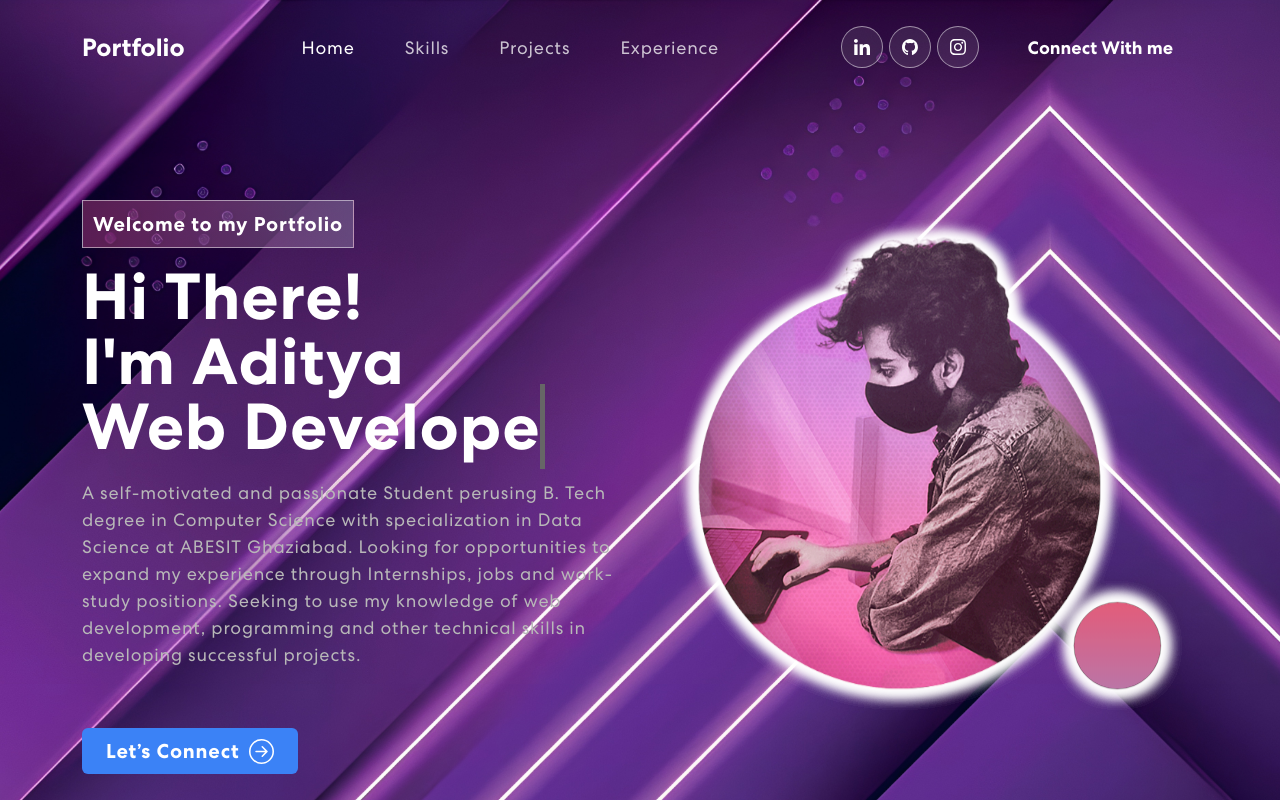
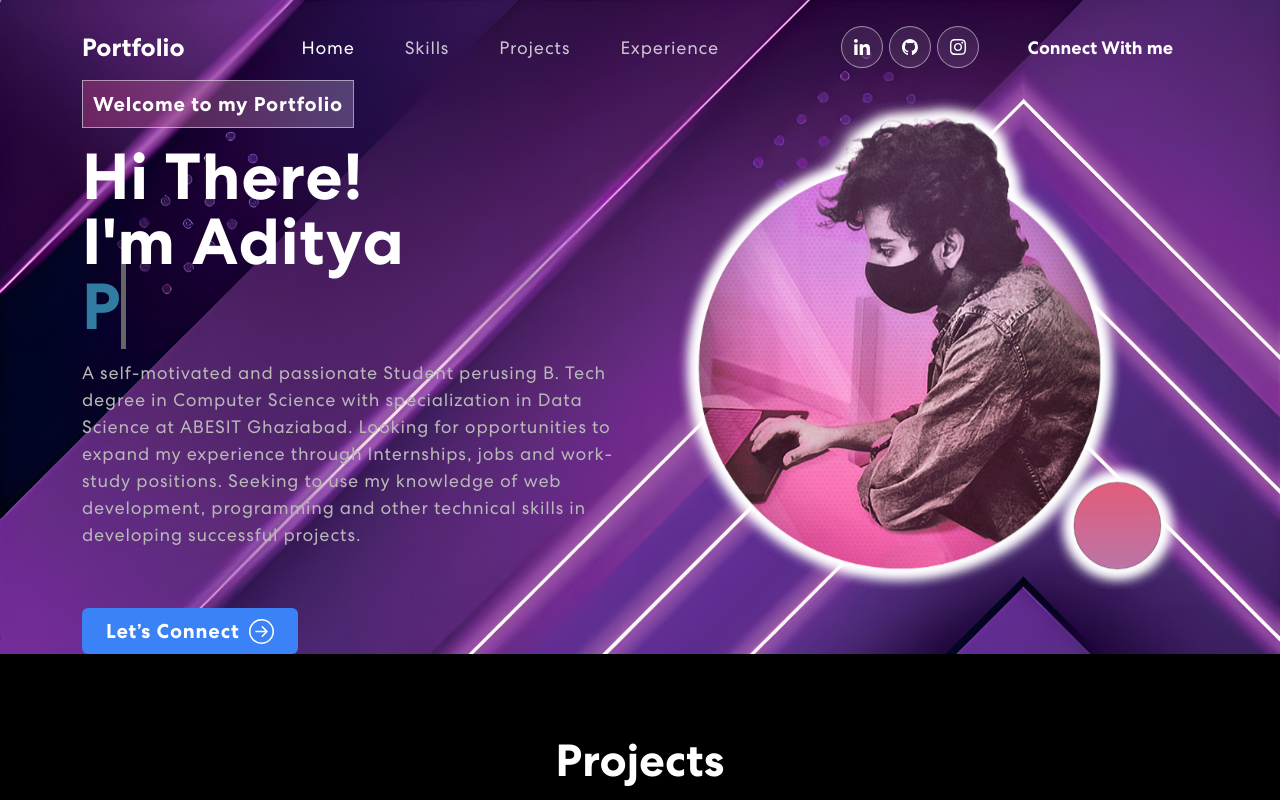
Before and after one commit to EvilXpirit/react-tailwind-portfolio, a React (Create React App) app: page / in a window 1280 px wide. Shown: the top 800 px of the page. Built offline with nearby package versions, Linux system fonts and the light colour scheme.

Commit message:
padding and text color

```diff
--- a/src/App.css
+++ b/src/App.css
@@ -246,7 +246,7 @@ nav.navbar .navbar-toggler[aria-expanded="true"] .navbar-toggler-icon {
 .banner {
   margin-top: 0;
   /* padding: 260px 0 100px 0; */
-  padding: 200px 0 100px 0;
+  /* padding: 200px 0 100px 0; */
   /* background-image: url('./assets/img/banner-bg.png'); */
   background-image: url('./assets/img/banner-bg2.jpeg');
   background-position: top center;
--- a/src/components/Banner.js
+++ b/src/components/Banner.js
@@ -1,4 +1,4 @@
-import { useState, useEffect } from "react";
+import React, { useState, useEffect } from "react";
 import headerImg from "../assets/img/my_banner2.svg";
 import { ArrowRightCircle } from 'react-bootstrap-icons';
 import TrackVisibility from 'react-on-screen';
@@ -9,8 +9,8 @@ export const Banner = () => {
   const [text, setText] = useState('');
   const [delta, setDelta] = useState(300 - Math.random() * 100);
   const [index, setIndex] = useState(1);
-  const toRotate = [ "Web Developer", "Programmer", "UI/UX Designer" ];
-  const period = 2000;
+  const toRotate = ["Web Developer", "Programmer", "UI/UX Designer"];
+  const period = 1000;
 
   useEffect(() => {
     let ticker = setInterval(() => {
@@ -45,8 +45,17 @@ export const Banner = () => {
     }
   }
 
+  const getRandomColor = () => {
+    const letters = '0123456789ABCDEF';
+    let color = '#';
+    for (let i = 0; i < 6; i++) {
+      color += letters[Math.floor(Math.random() * 16)];
+    }
+    return color;
+  }
+
   return (
-    <section className="banner" id="home">
+    <section className="banner pt-20" id="home">
       <div className="container mx-auto">
         <div className="md:flex items-center">
           <div className="md:w-1/2">
@@ -54,7 +63,7 @@ export const Banner = () => {
               {({ isVisible }) =>
                 <div className={isVisible ? "animate__animated animate__fadeIn" : ""}>
                   <span className="tagline">Welcome to my Portfolio</span>
-                  <h1 className="text-3xl md:text-5xl font-bold">Hi There! <br/> I'm Aditya<br/> <span className="txt-rotate" dataPeriod="1000" data-rotate='[ "Web Developer", "Web Designer", "UI/UX Designer" ]'><span className="wrap">{text}</span></span></h1>
+                  <h1 className="text-3xl md:text-5xl font-bold">Hi There! <br/> I'm Aditya<br/> <span className="txt-rotate" dataPeriod="1000" data-rotate='[ "Web Developer", "Programmer", "UI/UX Designer" ]'><span className="wrap" style={{ color: getRandomColor() }}>{text}</span></span></h1>
                   <p className="text-gray-700">A self-motivated and passionate Student perusing B. Tech degree in Computer Science with specialization in Data Science at ABESIT Ghaziabad. Looking for opportunities to expand my experience through Internships, jobs and work-study positions. Seeking to use my knowledge of web development, programming and other technical skills in developing successful projects.</p>
                   <button onClick={() => console.log('connect')} className="bg-blue-500 hover:bg-blue-700 text-white font-bold py-2 px-4 rounded inline-flex items-center">Let’s Connect <ArrowRightCircle size={25} className="ml-2" /></button>
                 </div>}
```
